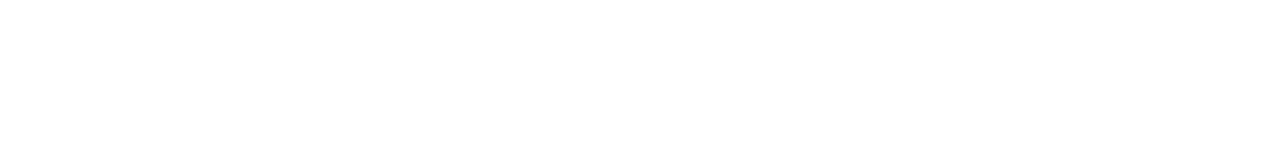
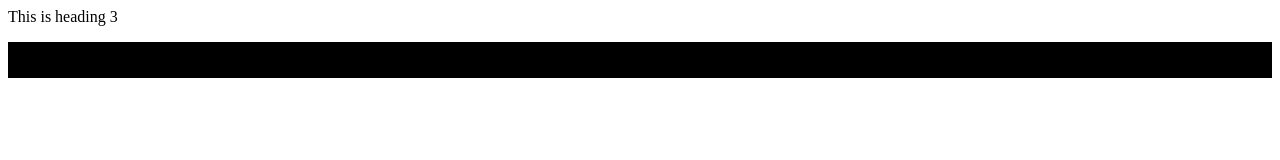
Before and after one commit to MazidulIslam/my-test-repo, a plain HTML site: page index.html in a window 1280 px wide. Drawn offline with Linux system fonts and the light colour scheme.

Commit message:
added styles and lint it to index file

```diff
--- a/index.html
+++ b/index.html
@@ -5,8 +5,14 @@
     <meta http-equiv="X-UA-Compatible" content="IE=edge">
     <meta name="viewport" content="width=device-width, initial-scale=1.0">
     <title>My Test Repo</title>
+    <link rel="stylesheet" href="style.css">
+
+
 </head>
 <body>
+    <body>This is heading 3</h3>
+        <p>Lorem ipsum dolor sit amet consectetur adipisicing elit. Vitae, adipisci. Sed ipsam amet rerum pariatur, recusandae autem nobis sunt natus iusto ipsa fugit. Veritatis est magnam officiis ipsam totam et.</p>
+
 
 </body>
 </html>
--- /dev/null
+++ b/style.css
@@ -0,0 +1,3 @@
+p{
+    background-color: black;
+}
```
